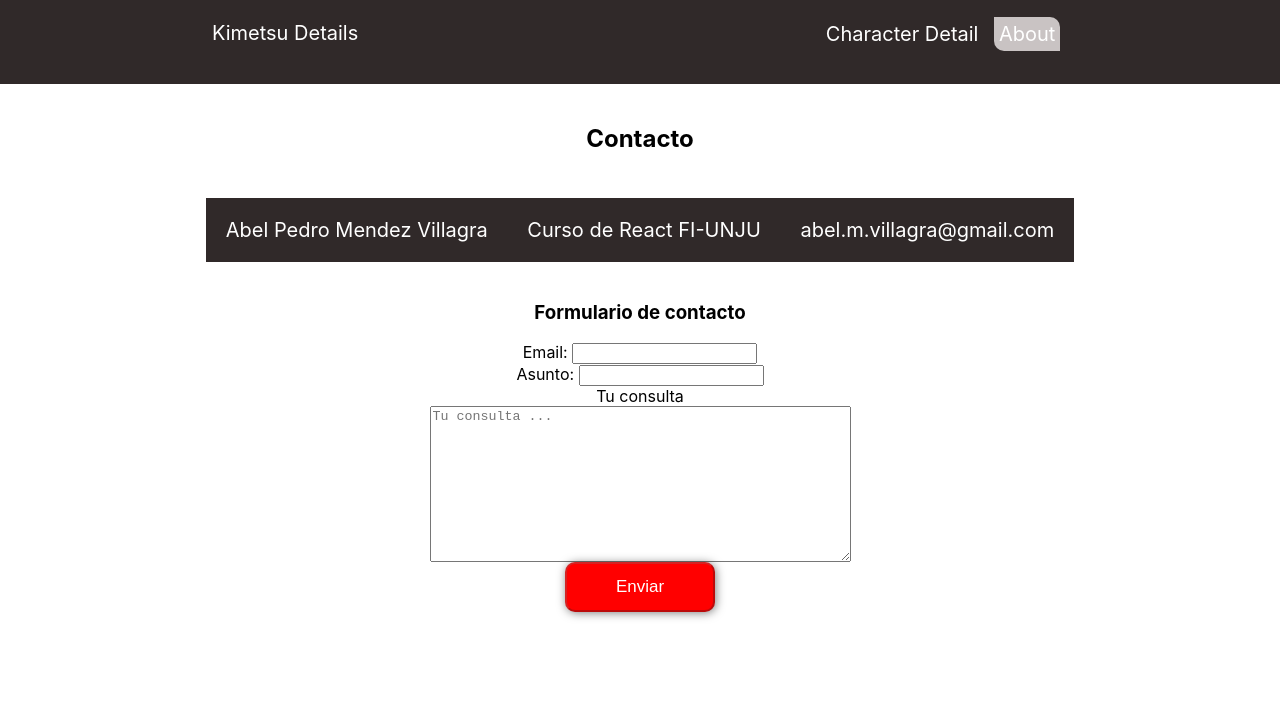
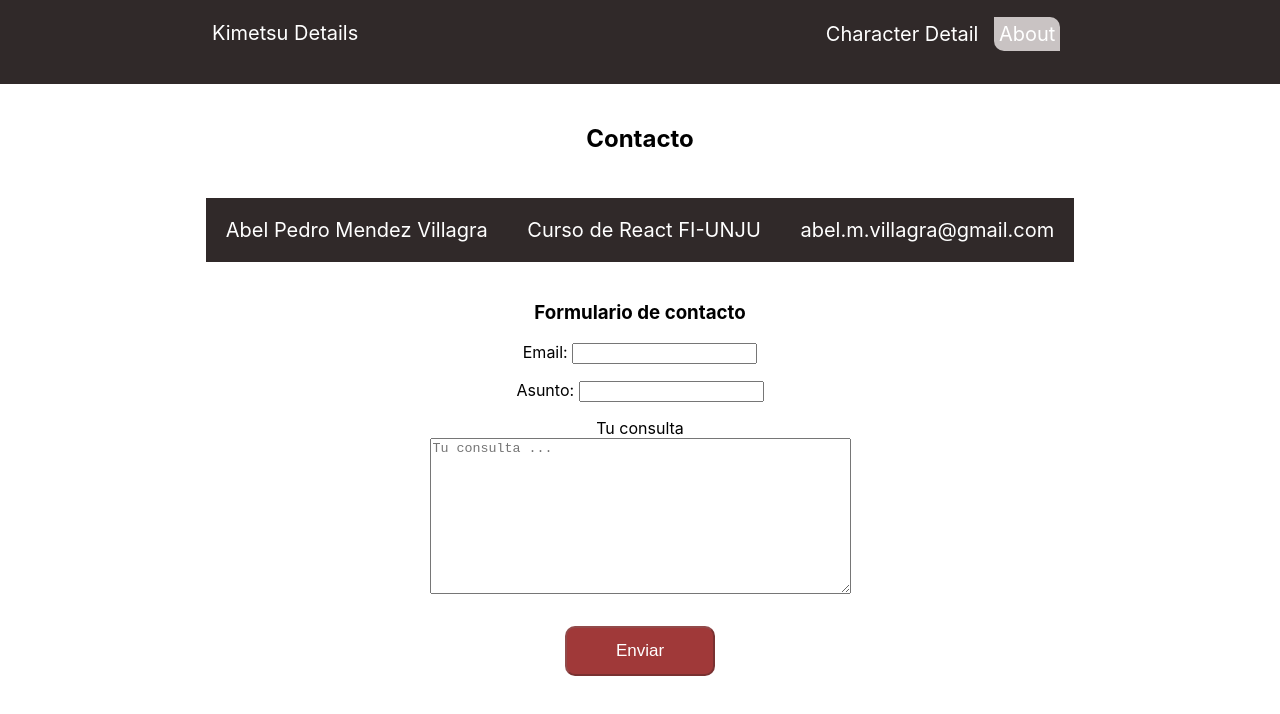
Before and after one commit to abel-mendez/CursoReact-Universidad-Nacional-de-Jujuy, a React (Create React App) app: page /about in a window 1280 px wide. Shown: the top 714 px of the page. Built offline with nearby package versions, Linux system fonts and the light colour scheme.

Commit message:
detalles de estilo

```diff
--- a/src/component/characterDetail/detail.css
+++ b/src/component/characterDetail/detail.css
@@ -56,5 +56,6 @@
   color: rgb(48, 41, 41);
 }
 .button[disabled] {
-  background-color: red;
+  background-color: rgb(160, 57, 57);
+  box-shadow: none;
 }
--- a/src/component/footer/about.css
+++ b/src/component/footer/about.css
@@ -14,3 +14,7 @@
   align-items: center;
   padding: 20px;
 }
+.error {
+  color: red;
+  box-shadow: none;
+}
--- a/src/component/footer/about.js
+++ b/src/component/footer/about.js
@@ -12,39 +12,21 @@ const validar = (event, error) => {
   let value = event.target.value;
   let name = event.target.name;
   if (value === "") {
-    error = {
-      ...error,
-      [name]: "Este campo no puede estar vacio",
-    };
+    error[name] = "Este campo no puede estar vacio";
   } else if (name === "email" && !/\S+@\S+\.\S+/.test(value)) {
-    error = {
-      ...error,
-      [name]: "Debe ingresar un mail valido",
-    };
+    error[name] = "Debe ingresar un mail valido";
   } else if (name === "asunto" && value.length < 10) {
-    error = {
-      ...error,
-      [name]: "Debe ingresar al menos 10 caracteres",
-    };
+    error[name] = "Debe ingresar al menos 10 caracteres";
   } else if (name === "consulta" && value.length > 256) {
-    error = {
-      ...error,
-      [name]: "Debe ingresar menos de 256 caracteres",
-    };
+    error[name] = "Debe ingresar menos de 256 caracteres";
   } else {
-    error = {
-      ...error,
-      [name]: "",
-    };
+    error[name] = "";
   }
   let errores = true;
   if (error.email === "" && error.asunto === "" && error.consulta === "") {
     errores = false;
   }
-  error = {
-    ...error,
-    err: errores,
-  };
+  error.err = errores;
   return error;
 };
 export default function About() {
@@ -87,7 +69,7 @@ export default function About() {
             name="email"
             className="input"
           />
-          {errors.email}
+          <p className="error">{errors.email}</p>
         </div>
         <div>
           <label for="asunto"> Asunto: </label>
@@ -98,7 +80,7 @@ export default function About() {
             name="asunto"
             className="input"
           />
-          {errors.asunto}
+          <p className="error">{errors.asunto}</p>
         </div>
         <label id="consulta">Tu consulta</label>
         <textarea
@@ -109,11 +91,14 @@ export default function About() {
           rows="10"
           cols="50"
         ></textarea>
-        {errors.consulta}
-        <button className="button" disabled={errors.err || form.vacio}>
+        <p className="error">{errors.consulta}</p>
+        <button
+          type="button"
+          className="button"
+          disabled={errors.err || form.vacio}
+        >
           Enviar
         </button>
-        {console.log(errors)}
       </form>
     </div>
   );
```
